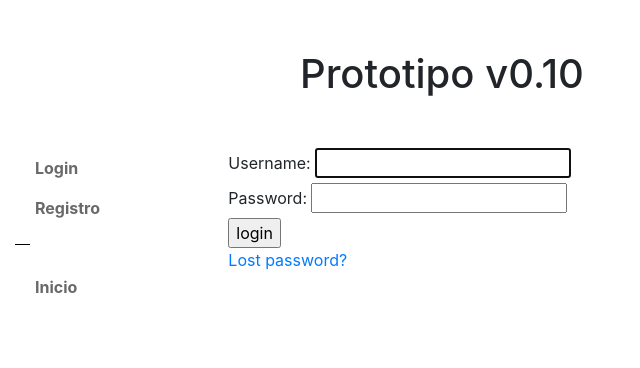
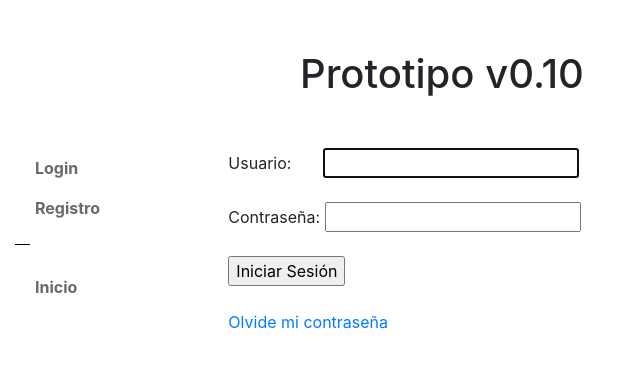
Before and after one commit to frsalasr/is2, a Django app: page /grupo4test/accounts/login/ in a window 1280 px wide. Shown: the top 368 px of the page, without its empty margins (0-640 px from the left). Run offline with Django 3.2, Linux system fonts and the light colour scheme; some libraries are stand-ins or nearby versions.

Commit message:
login español

```diff
--- a/myapp/grupo4test/templates/grupo4test/register.html
+++ b/myapp/grupo4test/templates/grupo4test/register.html
@@ -18,7 +18,7 @@
              <table>
                 {{ form.as_table }}
                  <tr>
-                    <td><input type="submit" name="submit" value="Register" />
+                    <td><input type="submit" name="submit" value="Registrar" />
                         <input type="hidden" name="next" value="{% url 'login' %}"/>
                     </td>
 
--- a/myapp/grupo4test/templates/registration/login.html
+++ b/myapp/grupo4test/templates/registration/login.html
@@ -3,16 +3,15 @@
 {% block content %}
 
 {% if form.errors %}
-<p>Your username and password didn't match. Please try again.</p>
+<p style="color:red;">Su usuario y contraseña no coinciden. Intente otra vez.</p>
 {% endif %}
 
 {% if next %}
     <p>Hola</p>
     {% if user.is_authenticated %}
-    <p>Your account doesn't have access to this page. To proceed,
-    please login with an account that has access.</p>
+    <p style="color:red;">Su cuenta no tiene acceso a este sitio. Para proceder inicie sesión con una cuentas que tenga acceso.</p>
     {% else %}
-    <p>Please login to see this page.</p>
+    <p style="color:red;">Por favor inicie sesión para acceder al sitio.</p>
     {% endif %}
 {% endif %}
 
@@ -20,21 +19,22 @@
 {% csrf_token %}
 
 <div>
-  <td>{{ form.username.label_tag }}</td>
+  <td>Usuario:&nbsp;&nbsp;&nbsp;&nbsp;&nbsp;&nbsp;</td>
   <td>{{ form.username }}</td>
 </div>
+</br>
 <div>
-  <td>{{ form.password.label_tag }}</td>
+  <td>Contraseña:</td>
   <td>{{ form.password }}</td>
 </div>
-
+</br>
 <div>
-  <input type="submit" value="login" />
+  <input type="submit" value="Iniciar Sesión" />
   <input type="hidden" name="next" value="{{ next }}" />
 </div>
 </form>
-
+</br>
 {# Assumes you setup the password_reset view in your URLconf #}
-<p><a href="{% url 'password_reset' %}">Lost password?</a></p>
+<p><a href="{% url 'password_reset' %}">Olvide mi contraseña</a></p>
 
 {% endblock %}
```
Also changed, not shown: myapp/grupo4test/templates/grupo4test/login.html (deleted, +0 -38 lines), myapp/grupo4test/templates/grupo4test/loginx.html (deleted, +0 -39 lines), myapp/media/documents/Empresa1/548Rpd8.jpg (added), 3 other files.
